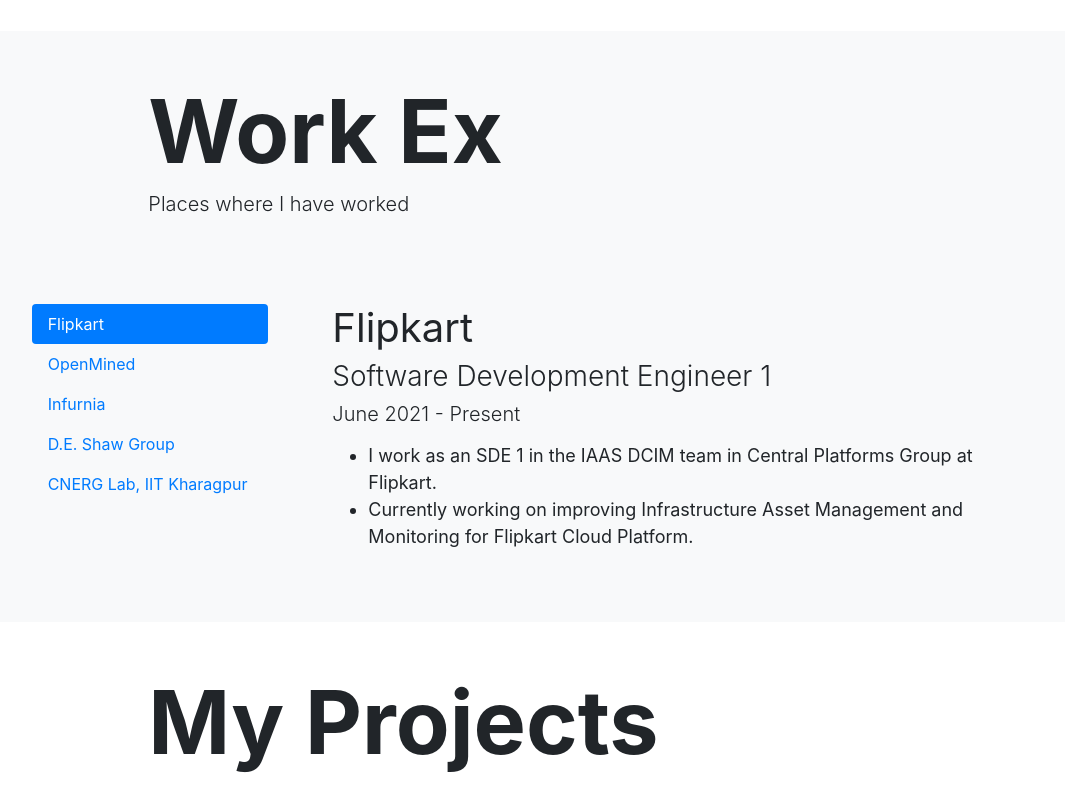
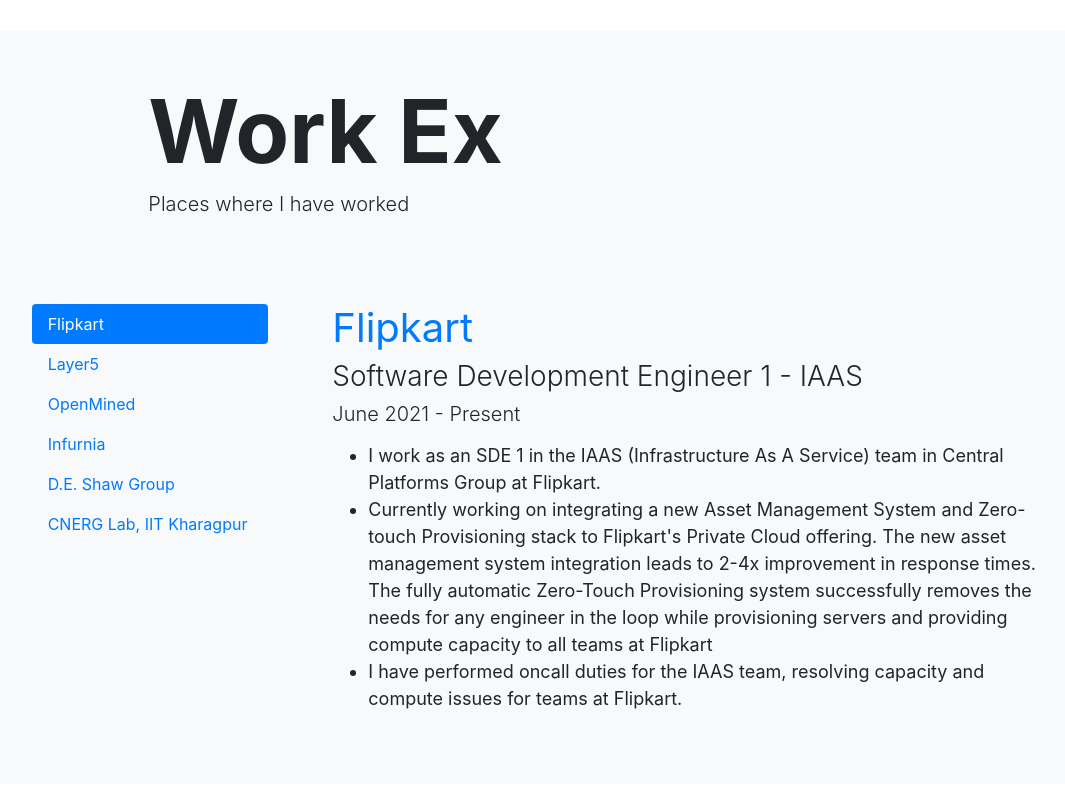
Before and after one commit to hershd23/portfolio, a React (Create React App) app: page / in a window 1280 px wide. Shown: the part 2000-2785 px from the top of the page, without its empty margins (90-1155 px from the left). Built offline with nearby package versions, Linux system fonts and the light colour scheme.

Commit message:
Added more experience details

```diff
--- a/src/App.js
+++ b/src/App.js
@@ -24,7 +24,7 @@
         pretitle: "Hi, I am",
         title: "Hersh Dhillon,",
         subTitle: "Software Development Engineer I at Flipkart",
-        text: "Currently focussing on Devops, Cloud Systems and Privacy Preserving AI.",
+        text: "Currently focussing on Devops, Service Meshes, Systems and Privacy Preserving AI.",
       },
       about: {
         title: "About Me",
--- a/src/components/OrgTab.js
+++ b/src/components/OrgTab.js
@@ -13,7 +13,7 @@
         <Row className="justify-content-center px-1">
           <Col md={12} sm={2}>
             {props.item.org && (
-              <h1 className="display-5 font-weight-normal">{props.item.org}</h1>
+              <a href={props.item.link}><h1 className="display-5 font-weight-normal">{props.item.org}</h1></a>
             )}
             {props.item.role && (
               <h3 className="display-5 font-weight-light">{props.item.role}</h3>
--- a/src/sections/Experiences.js
+++ b/src/sections/Experiences.js
@@ -19,16 +19,46 @@
         {
           id: "flipkart",
           org: "Flipkart",
-          role: "Software Development Engineer 1",
+          role: "Software Development Engineer 1 - IAAS",
           duration: "June 2021 - Present",
           link: "https://flipkart.com",
           description: [
             {
-              text: " I work as an SDE 1 in the IAAS DCIM team in Central Platforms Group at Flipkart.",
+              text: " I work as an SDE 1 in the IAAS (Infrastructure As A Service) team in Central Platforms Group at Flipkart.",
             },
             {
-              text: " Currently working on improving Infrastructure Asset Management and Monitoring for Flipkart Cloud Platform.",
+              text: " Currently working on integrating a new Asset Management System and Zero-touch Provisioning stack to Flipkart's Private Cloud offering.\
+                      The new asset management system integration leads to 2-4x improvement in response times. The fully automatic Zero-Touch Provisioning \
+                      system successfully removes the needs for any engineer in the loop while provisioning servers and providing compute capacity to all \
+                      teams at Flipkart",
             },
+            {
+              text: "I have performed oncall duties for the IAAS team, resolving capacity and compute issues for teams at Flipkart.",
+            },
+          ],
+        },
+        {
+          id: "layer5",
+          org: "Layer5",
+          role: "Open Source Collaborator",
+          duration: "December 2021 - Present",
+          link: "https://layer5.io/",
+          description: [
+            {
+              text: " Active Contributor to Meshery and Service Mesh Performance projects",
+            },
+            {
+              text: "Built Helm charts for the deployment of the Cilium Service Mesh with Meshery as the management plane",
+            },
+            {
+              text: "Helped build Docker Desktop Extension</a> for Meshery where the application runs and serves Service Meshes\
+               inside of the Docker Desktop Linux VM. ",
+            },
+            {
+              text: "Helped create the Service Mesh Performance reusable action for Self-Hosted runners\
+              (personal servers instead of github runners) to test performance of various Service meshes on load tests",
+            },
+            { text: " Tech Stack :- Docker, Kubernetes, Helm, Go, Github Actions" },
           ],
         },
         {
@@ -36,7 +66,7 @@
           org: "OpenMined",
           role: "Core Dev Cognition Engineering and Technical Mentor",
           duration: "August 2020 - May 2021",
-          link: "https://flipkart.com",
+          link: "https://github.com/OpenMined",
           description: [
             {
               text: " Active Contributor and Team NLP Member of OpenMined’s SyferText, a Federated Learning library for NLP built on top of PySyft",
@@ -55,7 +85,7 @@
           org: "Infurnia",
           role: "Software Engineering Intern",
           duration: "Janurary 2021 - May 2021",
-          link: "https://flipkart.com",
+          link: "https://www.infurnia.com/",
           description: [
             {
               text: " Developed desktop design application for Infurnia from scratch. This involved",
@@ -77,7 +107,7 @@
           org: "D.E. Shaw Group",
           role: "Software Engineering Intern",
           duration: "April 2020 - June 2020",
-          link: "https://flipkart.com",
+          link: "https://www.deshawindia.com/",
           description: [
             {
               text: " Built a rich text editor for LiveDesign. A product of their partner company Schrodinger.",
@@ -96,13 +126,15 @@
           org: "CNERG Lab, IIT Kharagpur",
           role: "Research Intern, Guide - Dr. Pawan Goyal",
           duration: "May 2019 - July 2019",
-          link: "https://flipkart.com",
+          link: "https://cnerg-iitkgp.github.io/",
           description: [
             {
               text: " Implemented the Collaborative Adversarial Network architecture (Chen et al ACM-2019).",
             },
             {
-              text: " The aim was to use this sentence similarity prediction network to answer product queries on e-commerce websites.",
+              text: " The aim was to use this sentence similarity prediction network to answer product queries on e-commerce websites. \
+              The model achieved 72% accuracy on the self curated product question-answering dataset made from extracting data from the \
+              queries section of Flipkart",
             },
             { text: " Tech Stack :- Python, Pytorch, NLTk" },
           ],
```
